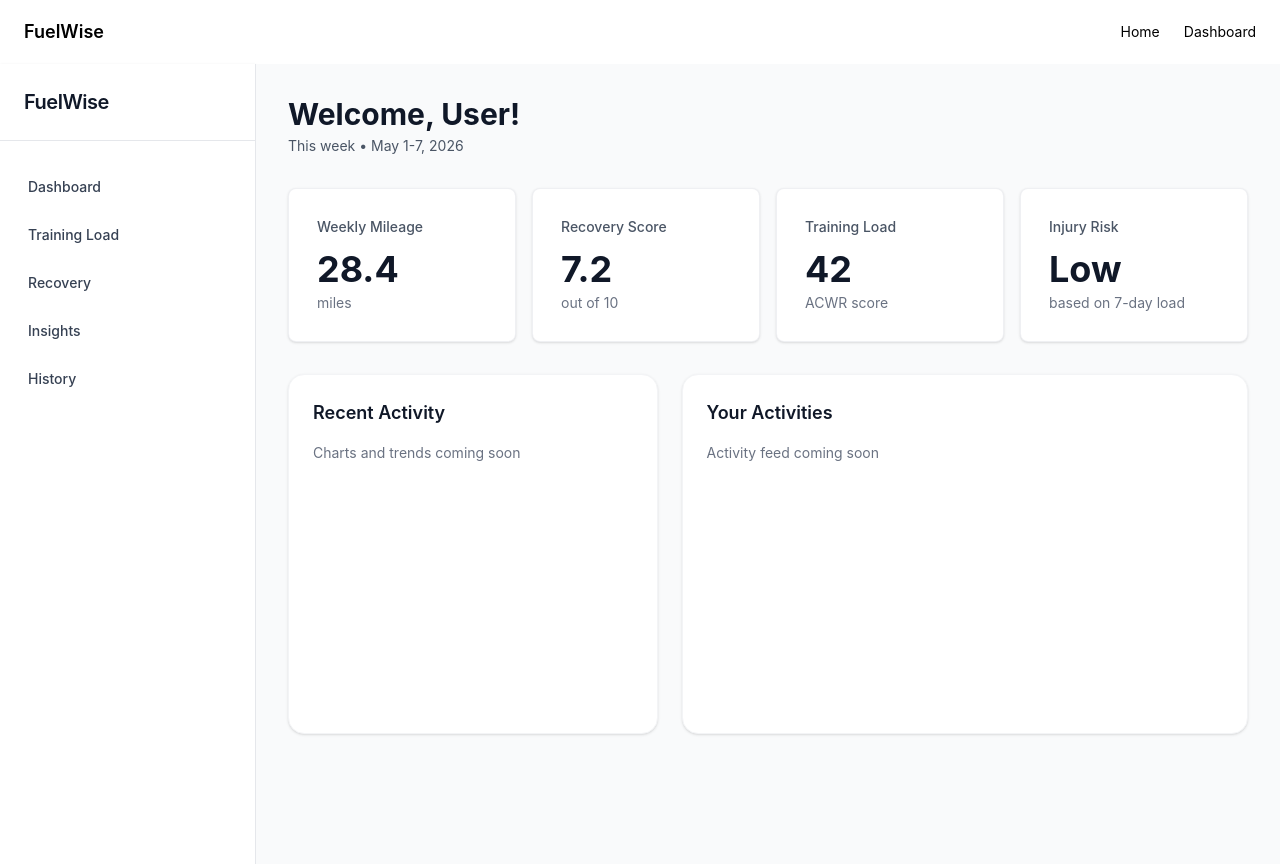
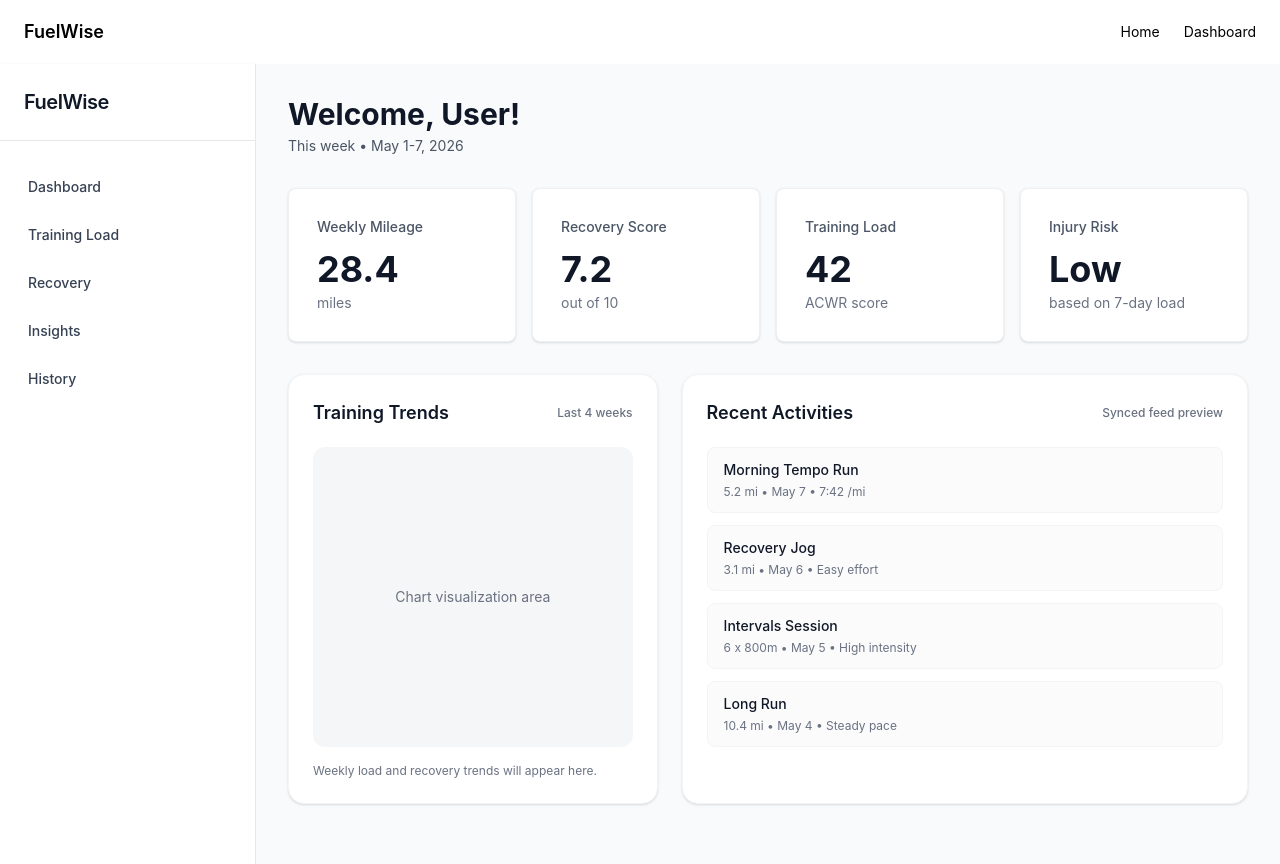
Before and after one commit to zstem001hz-droid/fuelwise-health, a React (Vite) app: page /dashboard in a window 1280 px wide. Built offline with nearby package versions, Linux system fonts and the light colour scheme.

Commit message:
feat(dashboard): add API-ready analytics shell with mapped stats and activity feed placeholders

```diff
--- a/src/pages/DashboardPage.tsx
+++ b/src/pages/DashboardPage.tsx
@@ -6,6 +6,12 @@ type DashboardStat = {
   title: string;
   value: string | number;
   subtitle: string;
+};
+
+type ActivityFeedItem = {
+  id: string;
+  name: string;
+  meta: string;
 };
 
 function getDashboardStats(): DashboardStat[] {
@@ -38,8 +44,35 @@ function getDashboardStats(): DashboardStat[] {
   ];
 }
 
+function getActivityFeedItems(): ActivityFeedItem[] {
+  // Replace this static array with mapped Strava/API response later.
+  return [
+    {
+      id: "activity-1",
+      name: "Morning Tempo Run",
+      meta: "5.2 mi • May 7 • 7:42 /mi",
+    },
+    {
+      id: "activity-2",
+      name: "Recovery Jog",
+      meta: "3.1 mi • May 6 • Easy effort",
+    },
+    {
+      id: "activity-3",
+      name: "Intervals Session",
+      meta: "6 x 800m • May 5 • High intensity",
+    },
+    {
+      id: "activity-4",
+      name: "Long Run",
+      meta: "10.4 mi • May 4 • Steady pace",
+    },
+  ];
+}
+
 export default function DashboardPage() {
   const statsData = getDashboardStats();
+  const activityFeedItems = getActivityFeedItems();
 
   return (
     <div className="flex min-h-screen">
@@ -70,16 +103,48 @@ export default function DashboardPage() {
           ))}
         </div>
 
-         {/* Lower analytics/content area */}
+        {/* Lower analytics/content area */}
         <div className="grid grid-cols-1 gap-6 lg:grid-cols-5">
-          <section className="lg:col-span-2 rounded-2xl border border-gray-100 bg-white p-6 shadow-sm min-h-[360px]">
-            <h2 className="mb-4 text-lg font-semibold text-gray-900">Recent Activity</h2>
-            <p className="text-sm text-gray-500">Charts and trends coming soon</p>
+          <section className="lg:col-span-2 rounded-2xl border border-gray-100 bg-white p-6 shadow-sm min-h-105">
+            <div className="mb-5 flex items-center justify-between">
+              <h2 className="text-lg font-semibold text-gray-900">
+                Training Trends
+              </h2>
+              <span className="text-xs font-medium text-gray-500">
+                Last 4 weeks
+              </span>
+            </div>
+
+            <div className="flex min-h-75 items-center justify-center rounded-xl bg-gray-100/80">
+              <p className="text-sm text-gray-500">Chart visualization area</p>
+            </div>
+
+            <p className="mt-4 text-xs text-gray-500">
+              Weekly load and recovery trends will appear here.
+            </p>
           </section>
 
-          <section className="lg:col-span-3 rounded-2xl border border-gray-100 bg-white p-6 shadow-sm min-h-[360px]">
-            <h2 className="mb-4 text-lg font-semibold text-gray-900">Your Activities</h2>
-            <p className="text-sm text-gray-500">Activity feed coming soon</p>
+          <section className="lg:col-span-3 rounded-2xl border border-gray-100 bg-white p-6 shadow-sm min-h-105">
+            <div className="mb-5 flex items-center justify-between">
+              <h2 className="text-lg font-semibold text-gray-900">
+                Recent Activities
+              </h2>
+              <span className="text-xs font-medium text-gray-500">
+                Synced feed preview
+              </span>
+            </div>
+
+            <div className="flex flex-col gap-3">
+              {activityFeedItems.map((item) => (
+                <article
+                  key={item.id}
+                  className="rounded-lg border border-gray-100 bg-gray-50/70 px-4 py-3"
+                >
+                  <p className="text-sm font-medium text-gray-900">{item.name}</p>
+                  <p className="mt-1 text-xs text-gray-500">{item.meta}</p>
+                </article>
+              ))}
+            </div>
           </section>
         </div>
       </div>
```
